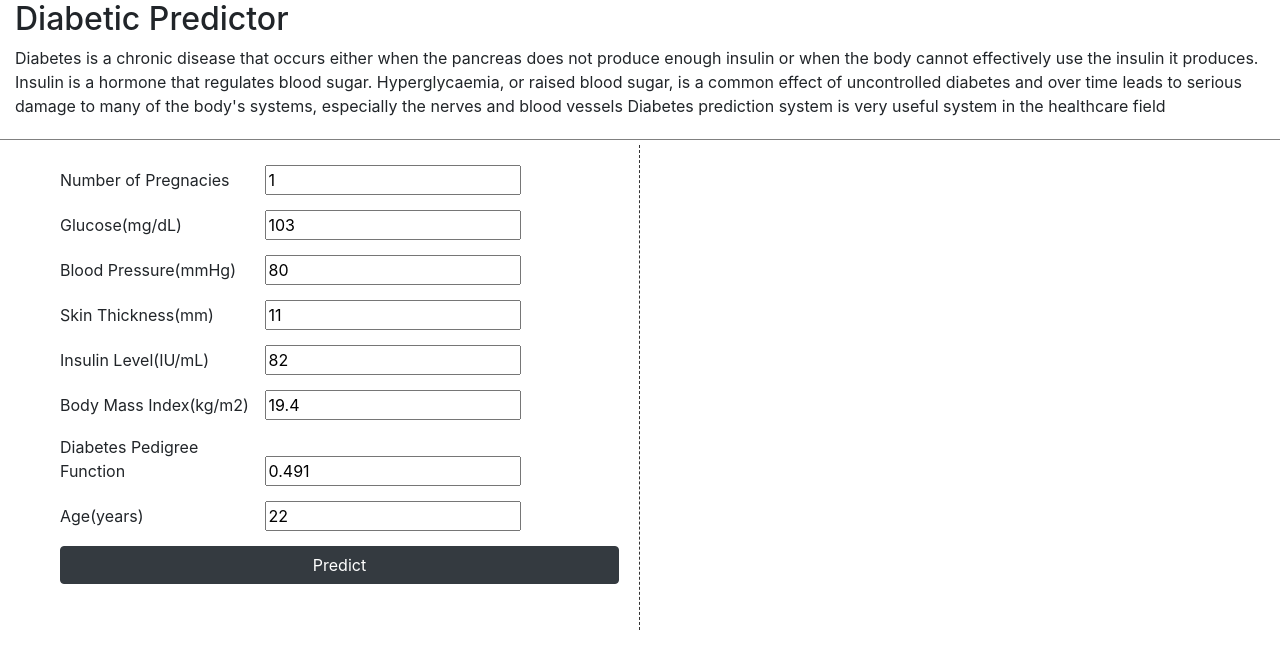
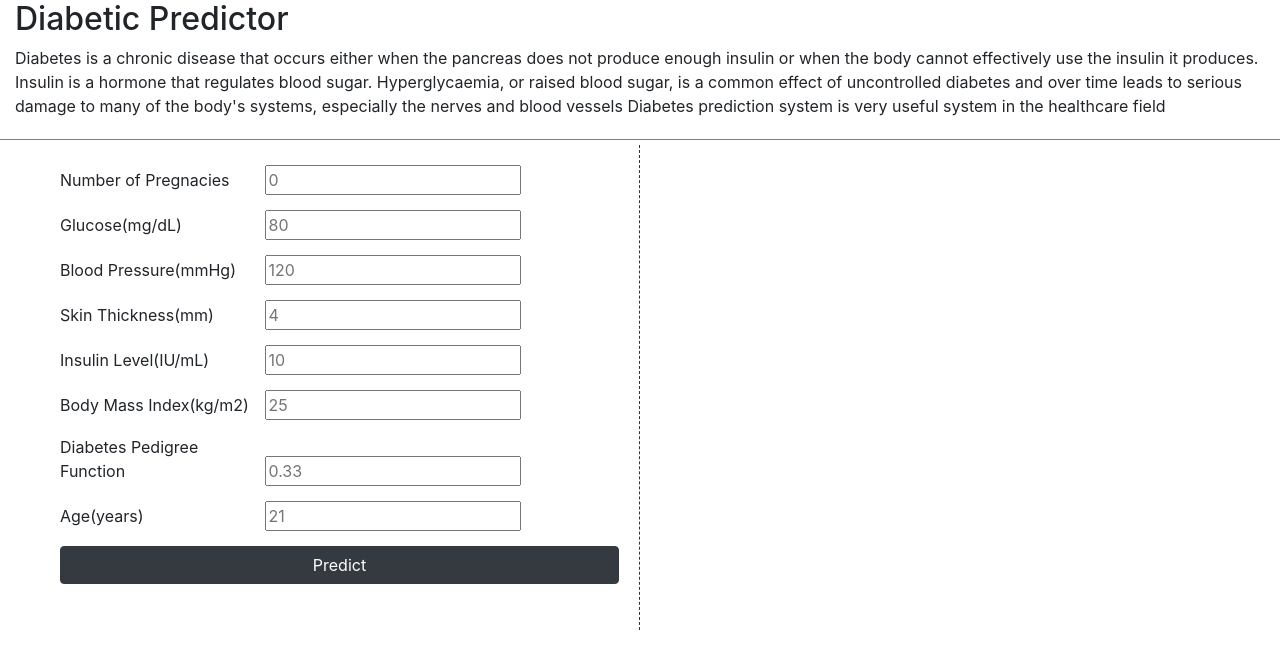
Before and after one commit to salojkg/FireCracker-FinalProject, a Flask app: page / in a window 1280 px wide. Shown: the top 669 px of the page. Run offline with Flask 2, Linux system fonts and the light colour scheme; parts of the project's set-up code (start-up, migrations or seed data) failed here and were passed over; some libraries are stand-ins or nearby versions.

Commit message:
cleanup1

```diff
--- a/templates/index.html
+++ b/templates/index.html
@@ -35,35 +35,35 @@
             <ul>
               <li>
                 <label for="pregnancies">Number of Pregnacies</label>
-                <input class="form-input" type="text" name="pregnancies" placeholder="0" value="1"><br>
+                <input class="form-input" type="text" name="pregnancies" placeholder="0"><br>
               </li>
               <li>
                 <label for="glucose">Glucose(mg/dL)</label>
-                <input class="form-input" type="text" name="glucose" placeholder="80" value="103"><br>
+                <input class="form-input" type="text" name="glucose" placeholder="80"><br>
               </li>
               <li>
                 <label for="bloodpressure">Blood Pressure(mmHg)</label>
-                <input class="form-input" type="text" name="bloodpressure" placeholder="120" value="80"><br>
+                <input class="form-input" type="text" name="bloodpressure" placeholder="120"><br>
               </li>
               <li>
                 <label for="skinthickness">Skin Thickness(mm) </label>
-                <input class="form-input" type="text" name="skinthickness" placeholder="4" value="11"><br>
+                <input class="form-input" type="text" name="skinthickness" placeholder="4"><br>
               </li>
               <li>
                 <label for="insulin">Insulin Level(IU/mL)</label>
-                <input class="form-input" type="text" name="insulin" placeholder="10" value="82"><br>
+                <input class="form-input" type="text" name="insulin" placeholder="10"><br>
               </li>
               <li>
                 <label for="bmi">Body Mass Index(kg/m2)</label>
-                <input class="form-input" type="text" name="bmi" placeholder="25" value="19.4"><br>
+                <input class="form-input" type="text" name="bmi" placeholder="25"><br>
               </li>
               <li>
                 <label for="dpf">Diabetes Pedigree Function</label>
-                <input class="form-input" type="text" name="dpf" placeholder="0.33" value="0.491"><br>
+                <input class="form-input" type="text" name="dpf" placeholder="0.33"><br>
               </li>
               <li>
                 <label for="age">Age(years)</label>
-                <input class="form-input" type="text" name="age" placeholder="21" value="22"><br>
+                <input class="form-input" type="text" name="age" placeholder="21"><br>
               </li>
               <li>
                 <button style="width: 100%;" type="submit" class="btn btn-dark">Predict</button>
@@ -73,11 +73,11 @@
         </div>
         <div class="col-md-6">
           <div>
-            {% if prediction==1 %}
+            {% if prediction == 1 %}
             <h1 style="font-family: 'Segoe UI', Tahoma, Geneva, Verdana, sans-serif; color: red">Oops! You have
               DIABETES</h1>
             <img src="/static/images/sad.svg" style="width: 50%">
-            {% elif prediction==0 %}
+            {% elif prediction == 0 %}
             <h1 style="font-family: 'Segoe UI', Tahoma, Geneva, Verdana, sans-serif; color: green;">Great! You DON'T
               have diabetes.</h1>
             <img src="/static/images/Smiley_Face.jfif" style="width: 90%">
```
Also changed, not shown: documentation/README.md (renamed from README.md), documentation/README_Deliverable1.md (renamed from README_Deliverable1.md), documentation/README_Deliverable2.md (renamed from README_Deliverable2.md), 5 other files.
